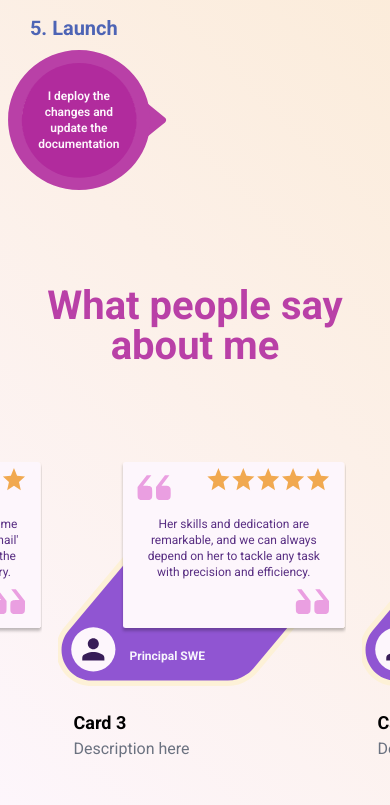
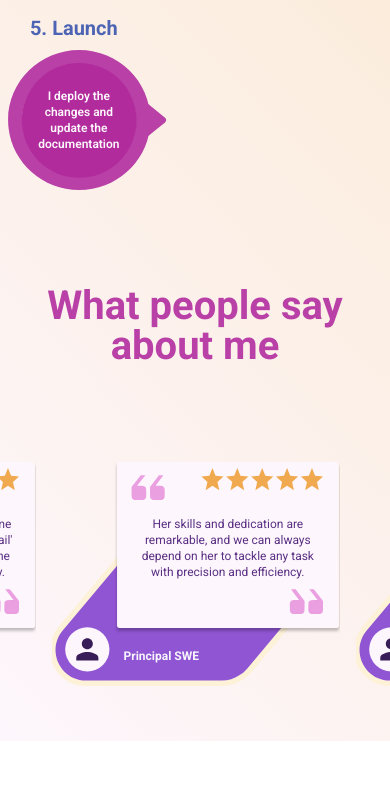
Before and after one commit to paula-jfe/paula-jfe.github.io, a React app: page / in a window 390 px wide. Shown: the part 3428-4233 px from the top of the page. After the commit the page ends 4169 px from the top, so only its background shows below. Built offline with nearby package versions, Linux system fonts and the light colour scheme.

Commit message:
testing mobile UX

```diff
--- a/src/components/FeedbackCarousel.tsx
+++ b/src/components/FeedbackCarousel.tsx
@@ -70,6 +70,9 @@ const FeedbackCarousel = () => {
             startScroll = 0;
 
         const down = (e) => {
+            /* console.log('down', '1');
+            if (e.pointerType === 'touch') return;
+            console.log('down', '2'); */
             isDown = true;
             el.classList.add('cursor-grabbing');
             startX = e.clientX ?? e.touches?.[0]?.clientX;
@@ -119,9 +122,11 @@ const FeedbackCarousel = () => {
             <p className="text-light_orchid-600 text-center text-h4 pb-24">
                 What people say about me
             </p>
+            {/* flex items-center gap-4 overflow-x-auto scrollbar-hide cursor-grab touch-pan-y Jessica*/}
+            {/* className="flex items-center gap-4 overflow-x-auto scrollbar-hide snap-x snap-mandatory -webkit-overflow-scrolling-touch cursor-grab touch-pan-y no-select" hybrid */}
             <div
                 ref={scrollerRef}
-                className="flex items-center gap-4 overflow-x-auto scrollbar-hide cursor-grab touch-pan-y"
+                className="flex items-center overflow-x-auto scrollbar-hide snap-x snap-mandatory snap-center md:snap-none -webkit-overflow-scrolling-touch gap-4 no-select"
             >
                 <ArrowForwardIosIcon
                     className="animate-bounce"
@@ -141,11 +146,10 @@ const FeedbackCarousel = () => {
                                 className="w-[288px] h-[224px] md:w-[412px] md:h-[316px] object-cover"
                             />
                         </FeedbackCard>
-
-                        <div className="p-4">
+                        {/* <div className="p-4">
                             <h3 className="text-lg font-bold">Card {index + 1}</h3>
                             <p className="text-gray-500">Description here</p>
-                        </div>
+                        </div> */}
                     </div>
                 ))}
                 <ArrowBackIosIcon
--- a/src/index.css
+++ b/src/index.css
@@ -196,3 +196,8 @@ body {
 .no-select {
     user-select: none;
 }
+
+/* Smooth momentum scroll on iOS Safari */
+.-webkit-overflow-scrolling-touch {
+    -webkit-overflow-scrolling: touch;
+}
```
